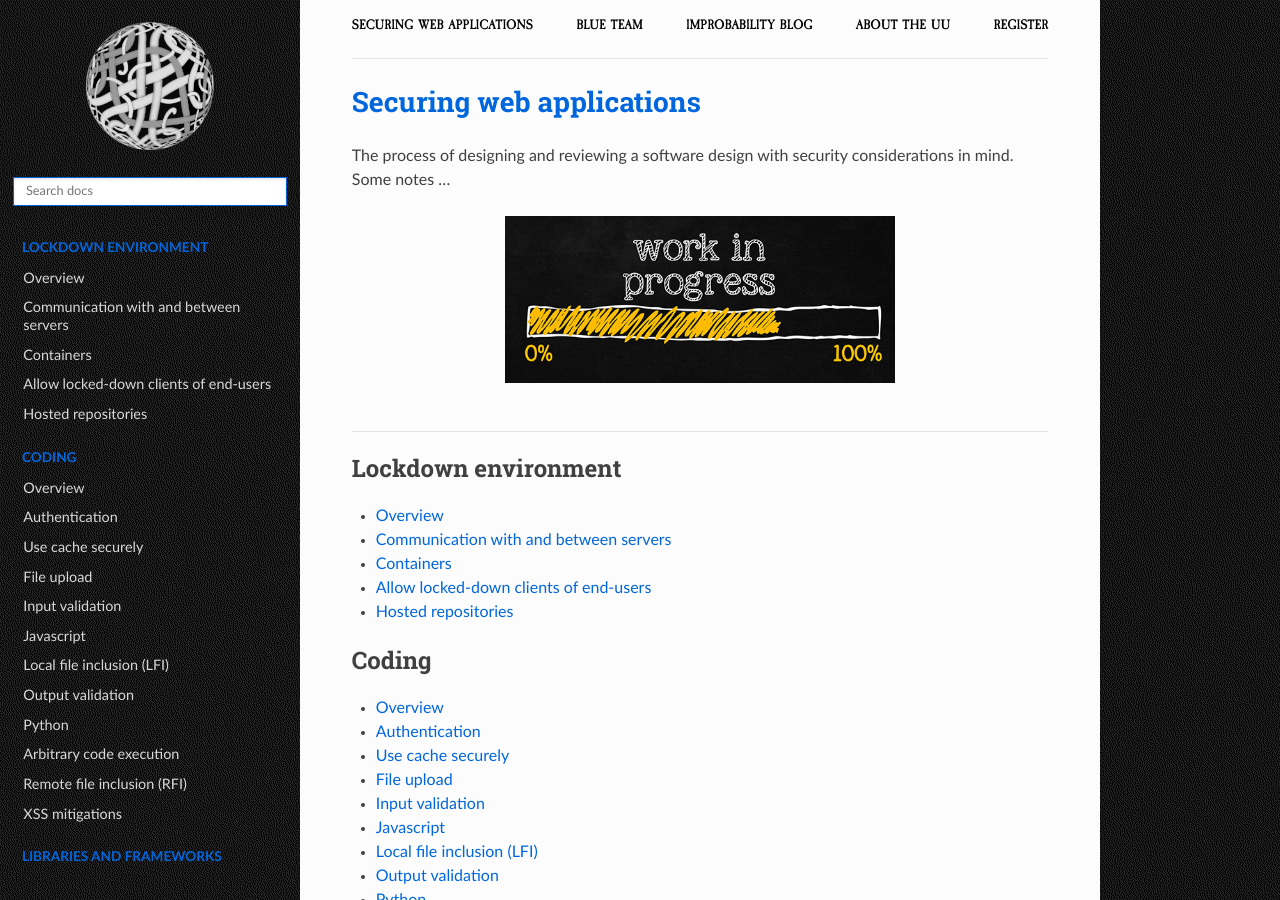
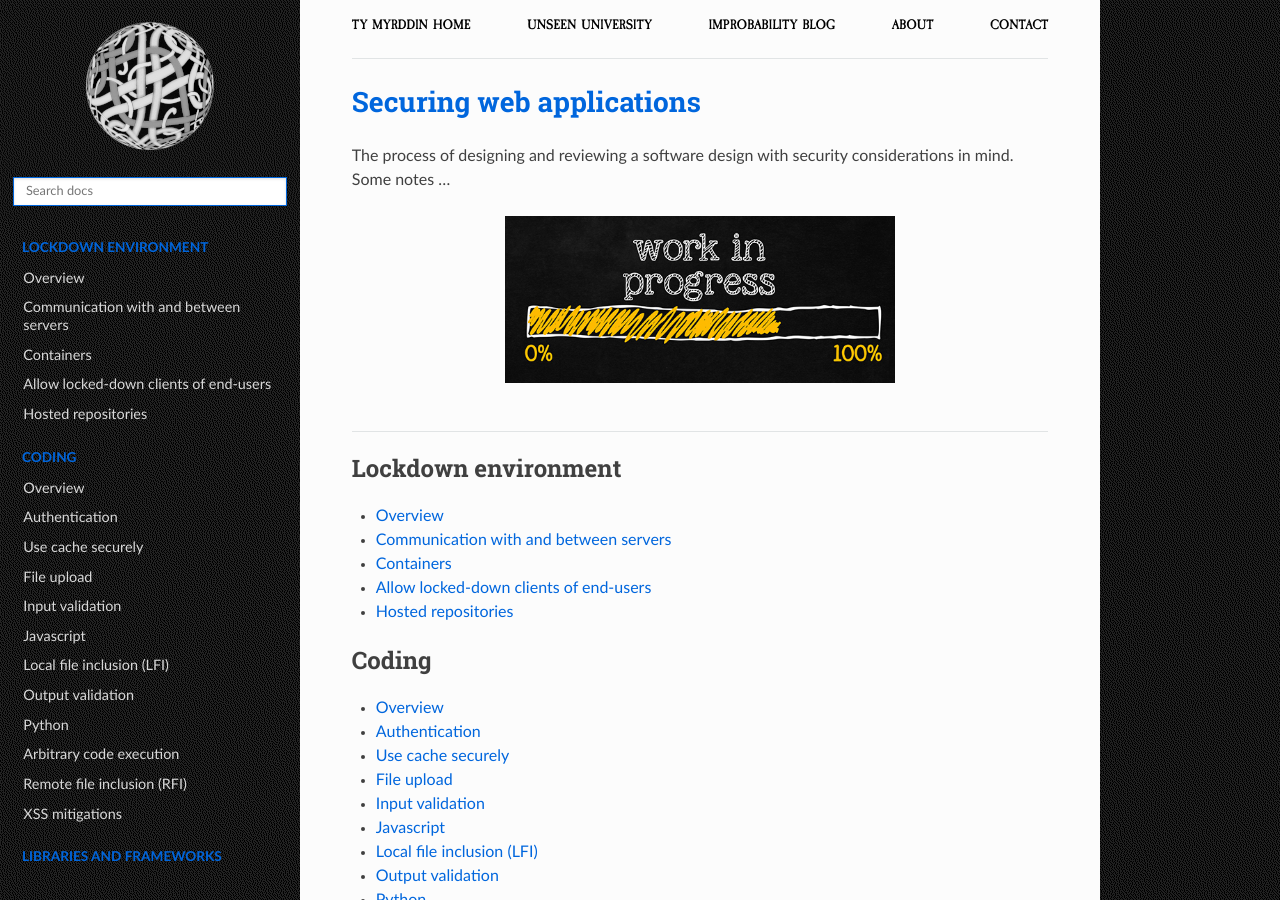
Before and after one commit to tymyrddin/blue-app, a Sphinx documentation site: the page built from source/index.rst, in a window 1280 px wide and 900 px high. Built offline with Sphinx 7.4.7 and the Read the Docs theme 2.0.0, drawn with Linux system fonts in a browser that asks for light colours; some of the changed text lies outside the part shown.

Commit message:
Upgrades

```diff
--- a/source/_templates/breadcrumbs.html
+++ b/source/_templates/breadcrumbs.html
@@ -1,11 +1,11 @@
 <div class="container">
     <topnav>
             <ul>
-                <li class="nav__item"><a href="https://appsec.tymyrddin.dev/" class="nav__link">Securing web applications</a></li>
-                <li class="nav__item"><a href="https://blue.tymyrddin.dev/" class="nav__link">Blue Team</a></li>
-                <li class="nav__item"><a href="https://uu.tymyrddin.dev/blog/" class="nav__link">Improbability Blog</a></li>
-                <li class="nav__item"><a href="https://uu.tymyrddin.dev/about/" class="nav__link">About the UU</a></li>
-                <li class="nav__item"><a href="https://uu.tymyrddin.dev/registration/" class="nav__link">Register</a></li>
+                <li class="nav__item"><a href="https://tymyrddin.dev/" class="nav__link">Ty Myrddin Home</a></li>
+                <li class="nav__item"><a href="https://uu.tymyrddin.dev/writeups/" class="nav__link">Unseen University</a></li>
+                <li class="nav__item"><a href="https://tymyrddin.dev/blogs/" class="nav__link">Improbability Blog</a></li>
+                <li class="nav__item"><a href="https://tymyrddin.dev/about/" class="nav__link">About</a></li>
+                <li class="nav__item"><a href="https://tymyrddin.dev/contact/" class="nav__link">Contact</a></li>
             </ul>
     </topnav>
     <hr>
--- a/source/_templates/footer.html
+++ b/source/_templates/footer.html
@@ -1,4 +1,4 @@
 {% extends "!footer.html" %}
 {%- block contentinfo %}
-        <a href="https://uu.tymyrddin.dev">Unseen University</a>, 2023, with a forest garden <a href="https://ut7.fr/">fostered by /ut7</a>.
+        <a href="https://uu.tymyrddin.dev">Unseen University</a>, 2024, with a forest garden <a href="https://ut7.fr/">fostered by /ut7</a>.
 {% endblock %}
--- a/source/conf.py
+++ b/source/conf.py
@@ -91,13 +91,6 @@
 # If true, "(C) Copyright ..." is shown in the HTML footer. Default is True.
 html_show_copyright = False
 
-# Intersphinx
-intersphinx_mapping = {
-    "blue": ("https://blue.tymyrddin.dev/", None),
-    "blue-webserver": ("https://webserver.tymyrddin.dev/", None),
-    "red-cloud": ("https://cloud.tymyrddin.dev/", None),
-    "red-network": ("https://network.tymyrddin.dev/", None),
-}
 myst_url_schemes = ["http", "https", ]
 
 myst_enable_extensions = [
```
Also changed, not shown: requirements.txt (+15 -83 lines).
